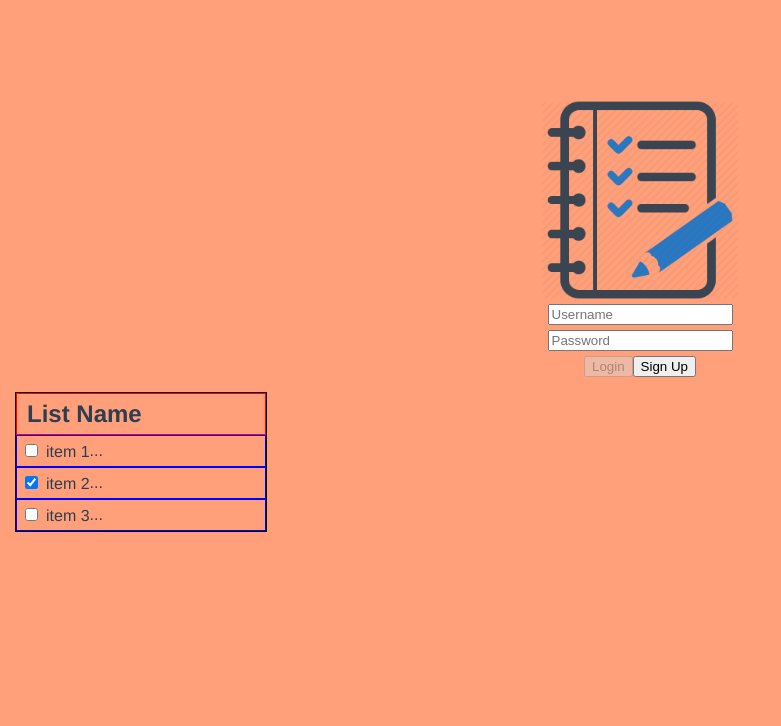
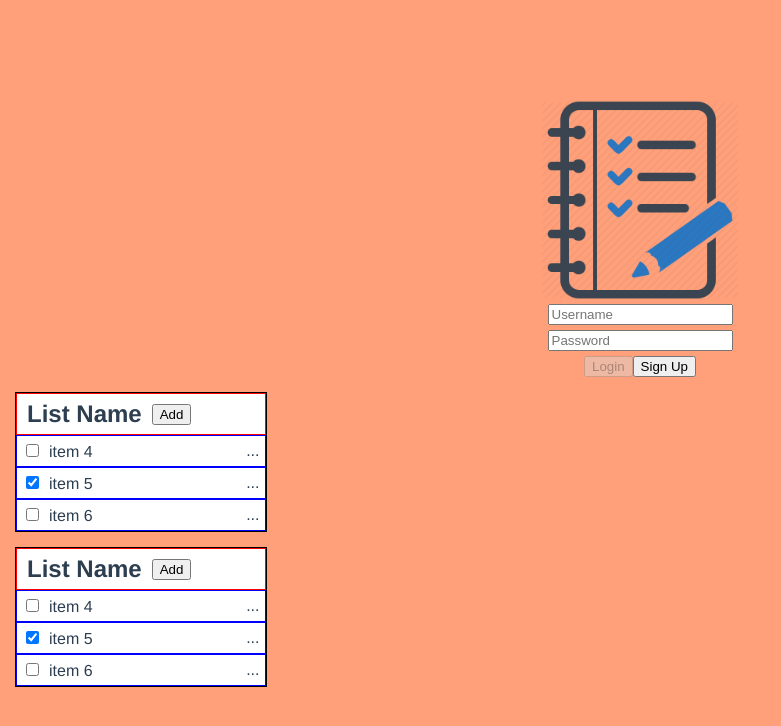
Before and after one commit to kevindchan/tasklist-app, a Vue app in the folder client/: page /boards in a window 1280 px wide. Shown: the top 726 px of the page, without its empty margins (0-781 px from the left). Built offline with nearby package versions, Linux system fonts and the light colour scheme; what simple-vue-validator would draw is missing.

Commit message:
CLIENT - Enables vue draggable between lists

```diff
--- a/client/src/App.vue
+++ b/client/src/App.vue
@@ -4,6 +4,7 @@
     <Dashboard v-if="authenticated" @logged-out="authenticated = false"/>
     <Landing v-else @authenticated="authenticated = true"/>
 
+    <List />
     <List />
   </div>
 </template>
--- a/client/src/components/List.vue
+++ b/client/src/components/List.vue
@@ -1,17 +1,24 @@
 <template>
   <div class="list-container">
+    <Draggable
+      class="list-items"
+      v-model="items"
+      :group="draggableGroupOption"
+      draggable=".list-item"
+    >
+      <template v-slot:header>
         <div class="list-header">
           <!-- Name -->
           <h2>List Name</h2>
           <!-- Actions -->
+          <button @click="addItem">Add</button>
         </div>
-    <ul class="list-items">
-      <Draggable v-model="items">
-        <template v-for="(item, index) in items">
-          <ListItem :item="item" :key="item.id" />
+      </template>
+
+      <template v-for="item in items">
+        <ListItem class="list-item" :item="item" :key="item.id" />
       </template>
     </Draggable>
-    </ul>
   </div>
 </template>
 
@@ -27,9 +34,11 @@ export default {
     Draggable,
   },
 
-  data() {
-    return {
-      items: [
+  created() {
+    let num = Math.floor(Math.random() * 10);
+    this.name = num >= 5 ? 'name 1' : 'name 2';
+    this.items = num >= 5
+      ? [
         {
           id: 1,
           name: 'item 1',
@@ -48,13 +57,50 @@ export default {
           checked: false,
           children: [],
         },
-      ],
+      ]
+      : [
+        {
+          id: 4,
+          name: 'item 4',
+          checked: false,
+          children: [],
+        },
+        {
+          id: 5,
+          name: 'item 5',
+          checked: true,
+          children: [],
+        },
+        {
+          id: 6,
+          name: 'item 6',
+          checked: false,
+          children: [],
+        },
+      ]
+  },
+
+  data() {
+    return {
+      items: [],
+      name: null,
+      draggableGroupOption: {
+        name: this.name,
+        pull: true,
+        put: true
+      },
+    }
+  },
+
+  methods:{
+    addItem() {
+      console.log('add item')
     }
   },
 
   watch: {
     items(newVal, oldVal) {
-      alert('something changed')
+      //TODO: do something when the list changes order
     }
   }
 }
@@ -66,6 +112,7 @@ export default {
   height: auto;
   margin: 15px;
   border: 1px solid black;
+  background-color: white;
 }
 
 .list-header {
--- a/client/src/components/ListItem.vue
+++ b/client/src/components/ListItem.vue
@@ -5,7 +5,7 @@
         <input class="item-checkbox" type="checkbox" :checked="item.checked" />
         <p>{{item.name}}</p>
       </div>
-      <div class="item-actions">
+      <div class="item-actions" @click="expandItem()">
         ...
       </div>
     </div>
@@ -28,6 +28,12 @@ export default {
 
     }
   },
+
+  methods: {
+    expandItem() {
+      console.log('clicked item id: ', this.item.id)
+    },
+  }
 }
 </script>
 
@@ -41,7 +47,9 @@ export default {
 .item-header {
   display: flex;
   align-items: center;
-  align-content: space-between;
+  justify-content: space-between;
+  height: 100%;
+  padding: 0 5px;
 }
 
 .item-title {
@@ -50,7 +58,7 @@ export default {
   }
 
   .item-checkbox {
-    margin: 8px;
+    margin-right: 10px;
   }
 
   > p {
```
Lines whose indentation alone changed are shown as unchanged.
